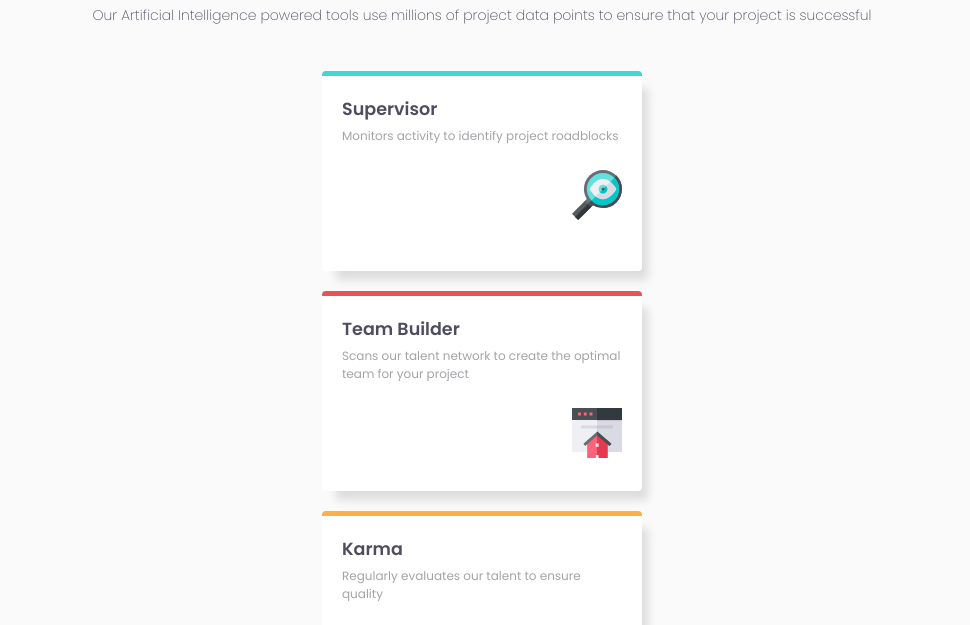
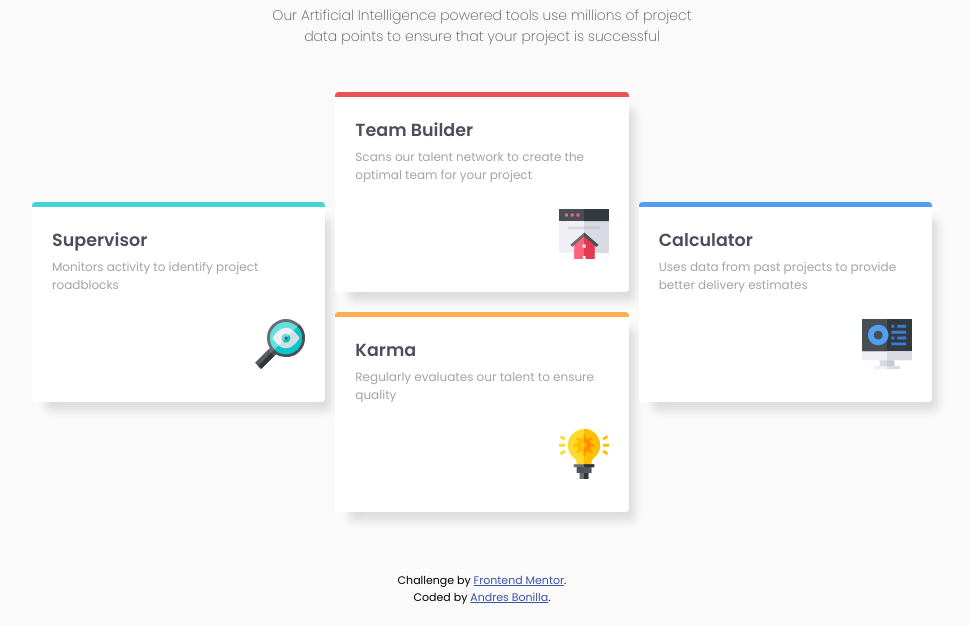
Before and after one commit to abonilla4/four-card-feature-section-master, a plain HTML site: page index.html in a window 1536 px wide. Shown: the part 116-741 px from the top of the page, without its empty margins (286-1256 px from the left). Drawn offline with Linux system fonts and the light colour scheme.

Commit message:
estilos en breakpoint 1440

```diff
--- a/index.html
+++ b/index.html
@@ -28,28 +28,28 @@
 
   <main>
     <section class="card--container">
-      <div>
+      <div class="grid--card1">
         <article class="card card1">
           <h3>Supervisor</h3>
           <p>Monitors activity to identify project roadblocks</p>
           <img src="/images/icon-supervisor.svg" alt="">
         </article>
       </div>
-      <div>
+      <div class="grid--card2">
         <article class="card card2">
           <h3>Team Builder</h3>
           <p>Scans our talent network to create the optimal team for your project</p>
           <img src="/images/icon-team-builder.svg" alt="">
         </article>
       </div>
-      <div>
+      <div class="grid--card3">
         <article class="card card3">
           <h3>Karma</h3>
           <p>Regularly evaluates our talent to ensure quality</p>
           <img src="/images/icon-karma.svg" alt="">
         </article>
       </div>
-      <div>
+      <div class="grid--card4">
         <article class="card card4">
           <h3>Calculator</h3>
           <p>Uses data from past projects to provide better delivery estimates</p>
--- a/styles.css
+++ b/styles.css
@@ -42,6 +42,8 @@ header p:nth-child(2) {
 header p:nth-child(3) {
   font-weight: 200;
   font-size: 1.4rem;
+  max-width: 435px;
+  margin: 0 auto;
 }
 
 .card--container {
@@ -95,6 +97,31 @@ header p:nth-child(3) {
   margin-bottom: 55px;
 }
 
-@media (min-witdh: 1440px) {
+@media (min-width: 1440px) {
+  .card--container {
+    max-width: 900px;
+    display: grid;
+    grid-template-columns: 1fr 1fr 1fr;
+    grid-template-rows: repeat(4, 100px);
+    gap: 10px;
+  }
 
+  .grid--card1 {
+    grid-row: 2/4;
+  }
+
+  .grid--card2 {
+    grid-row: 1/3;
+  }
+
+  .grid--card3 {
+    grid-column: 2;
+    grid-row: 3/5;
+  }
+
+  .grid--card4 {
+    grid-row: 2/4;
+  }
+
+  footer {margin-top: 50px;}
 }
```
